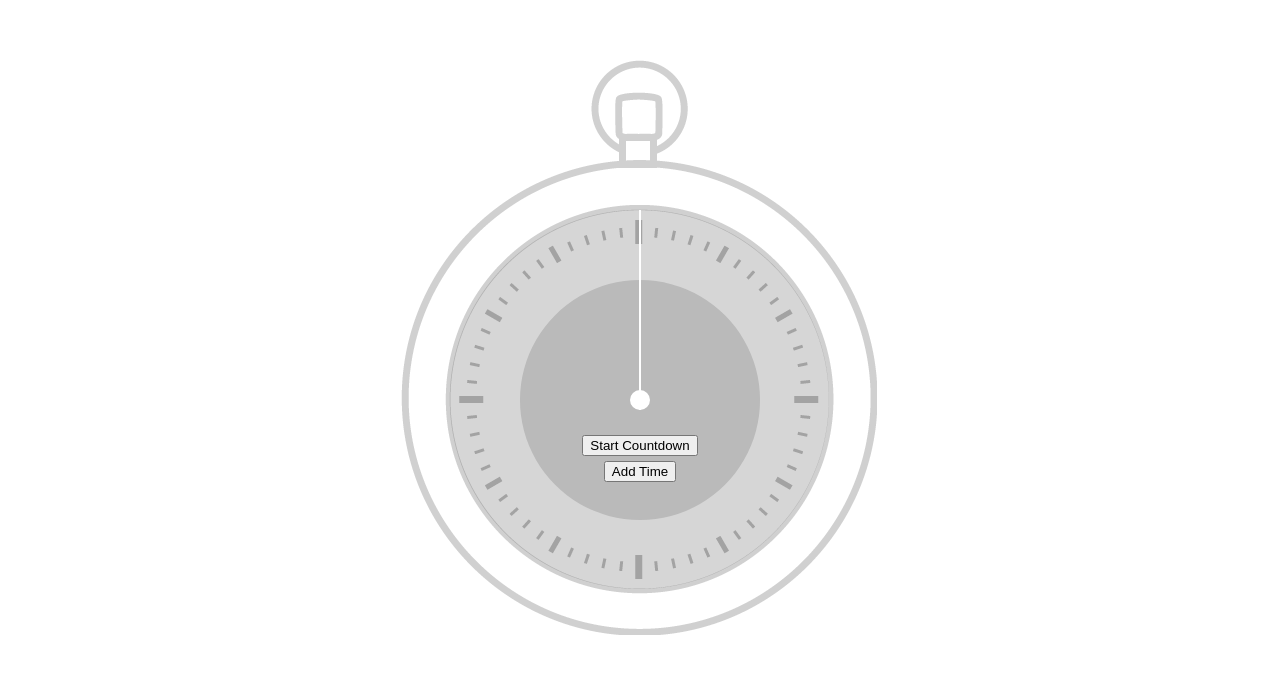
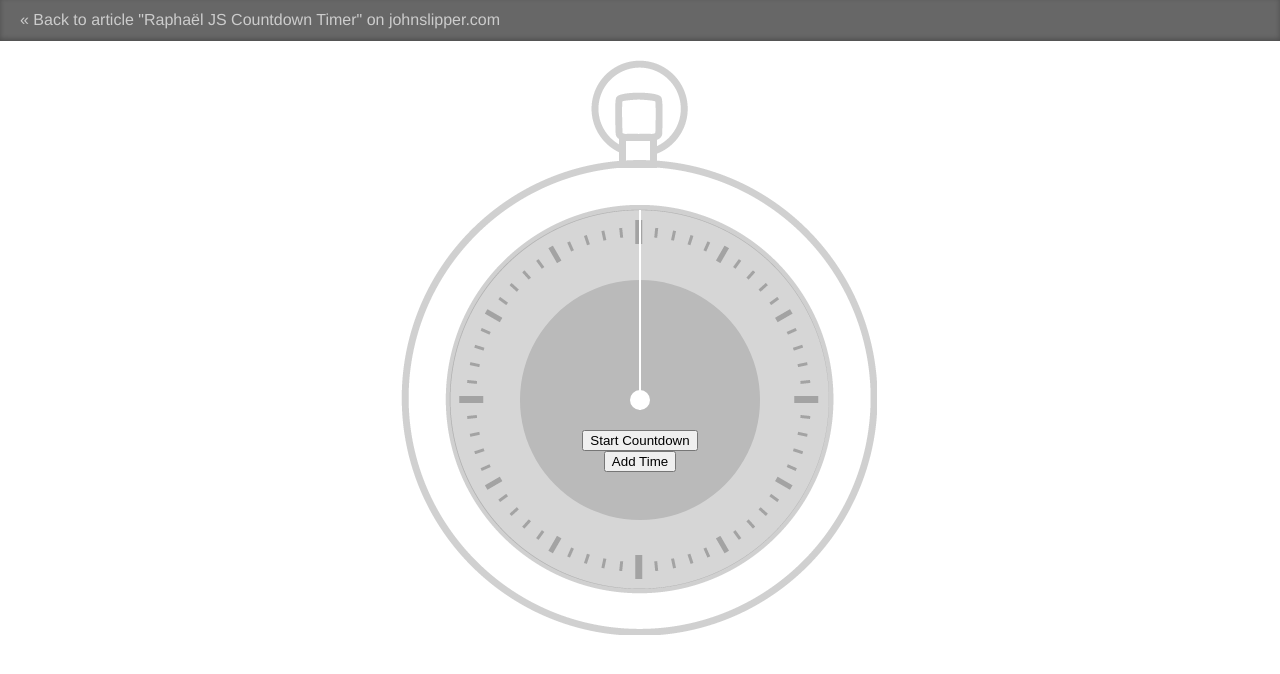
Before and after one commit to johnslipper/raphael-js-countdown-timer, a plain HTML site: page index.html in a window 1280 px wide. Drawn offline with Linux system fonts and the light colour scheme.

Commit message:
Added Demo CSS & Updated Readme

```diff
--- a/index.html
+++ b/index.html
@@ -5,7 +5,7 @@
     <meta charset="utf-8">
     <title>Raphaël · Countdown</title>
     <link rel="stylesheet" href="demo.css" type="text/css" media="screen">
-    <link rel="stylesheet" href="demo-print.css" type="text/css" media="print">
+    <link rel="stylesheet" href="js-demo.css" type="text/css" media="screen">
     <script src="raphael.js" type="text/javascript" charset="utf-8"></script>
     <script type="text/javascript" charset="utf-8">
       var paper; // Raphael Canvas
@@ -126,6 +126,9 @@
     </script>
   </head>
   <body>
+    <div class="link-back">
+      <a href="http://johnslipper.com/raphael-js-countdown-timer/" title="Back to original article on johnslipper.com">&laquo; Back to article "Raphaël JS Countdown Timer" on johnslipper.com</a>
+    </div>
     <div class="stopwatch"></div>
     <div id="holder"></div>
     <div class="controls">
--- a/js-demo.css
+++ b/js-demo.css
@@ -20,6 +20,7 @@
 }
 
 body {
+	margin: 0;
 	font-family: "Helvetica Neue", Helvetica, Arial, sans-serif;
 	font-size: 16px;
 	line-height: 1.3em;
```
Also changed, not shown: 1 other file. Lines whose indentation alone changed are shown as unchanged.
